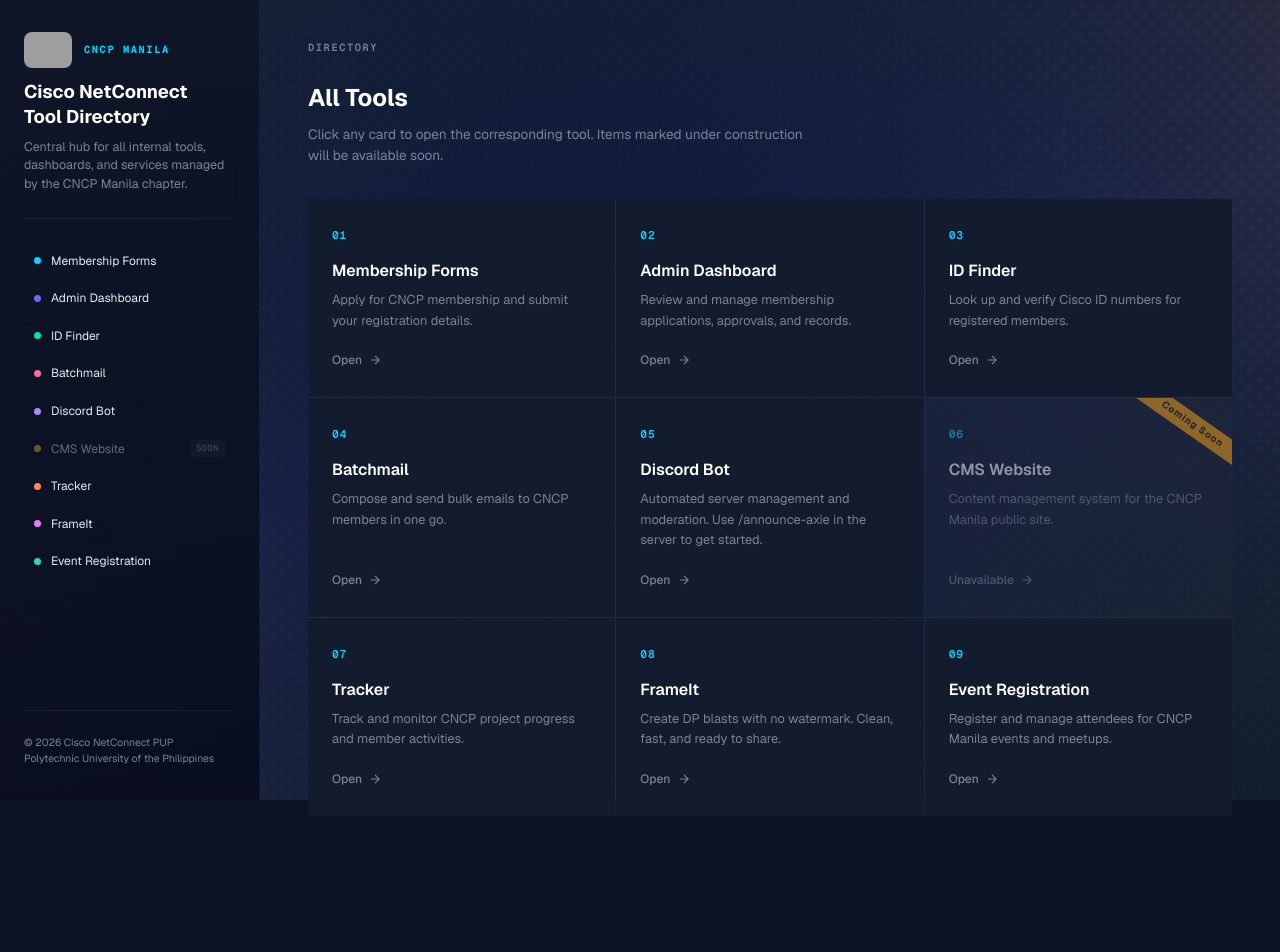
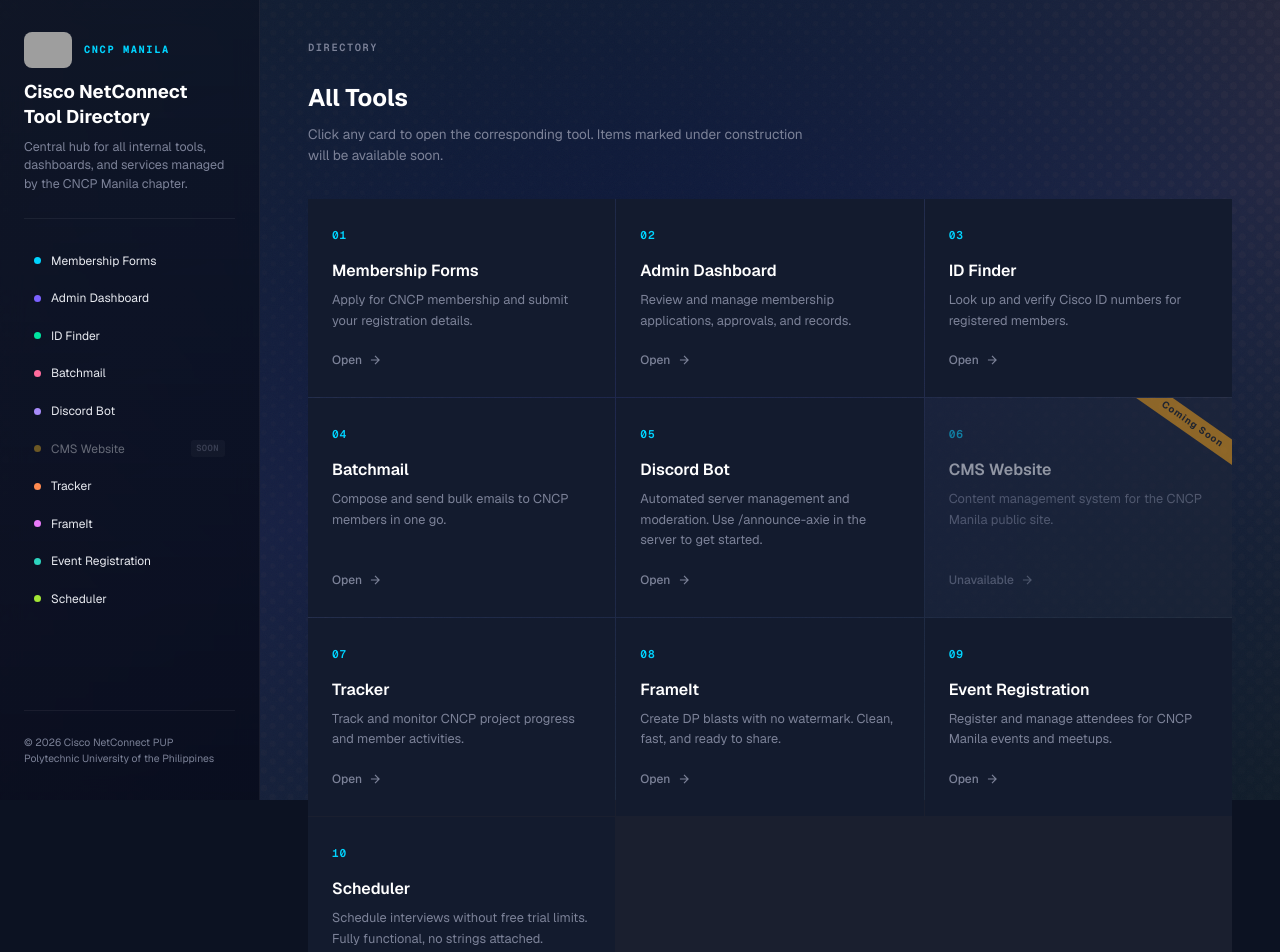
Before and after one commit to red-sakai/cncp-directory, a Next.js app: page / in a window 1280 px wide. Shown: the top 952 px of the page. Before the commit the page ends 856 px from the top, so only its background shows below. Built offline with nearby package versions, Linux system fonts and the light colour scheme; grey boxes are pictures that could not be loaded.

Commit message:
feat: add scheduler tool

```diff
--- a/app/page.tsx
+++ b/app/page.tsx
@@ -84,6 +84,15 @@
     url: "https://cncp-event-registration.vercel.app/",
     status: "active",
     color: "#2dd4bf",
+  },
+  {
+    id: "10",
+    name: "Scheduler",
+    description:
+      "Schedule interviews without free trial limits. Fully functional, no strings attached.",
+    url: "https://cncp-scheduler.vercel.app/",
+    status: "active",
+    color: "#a3e635",
   },
 ];
 
```
